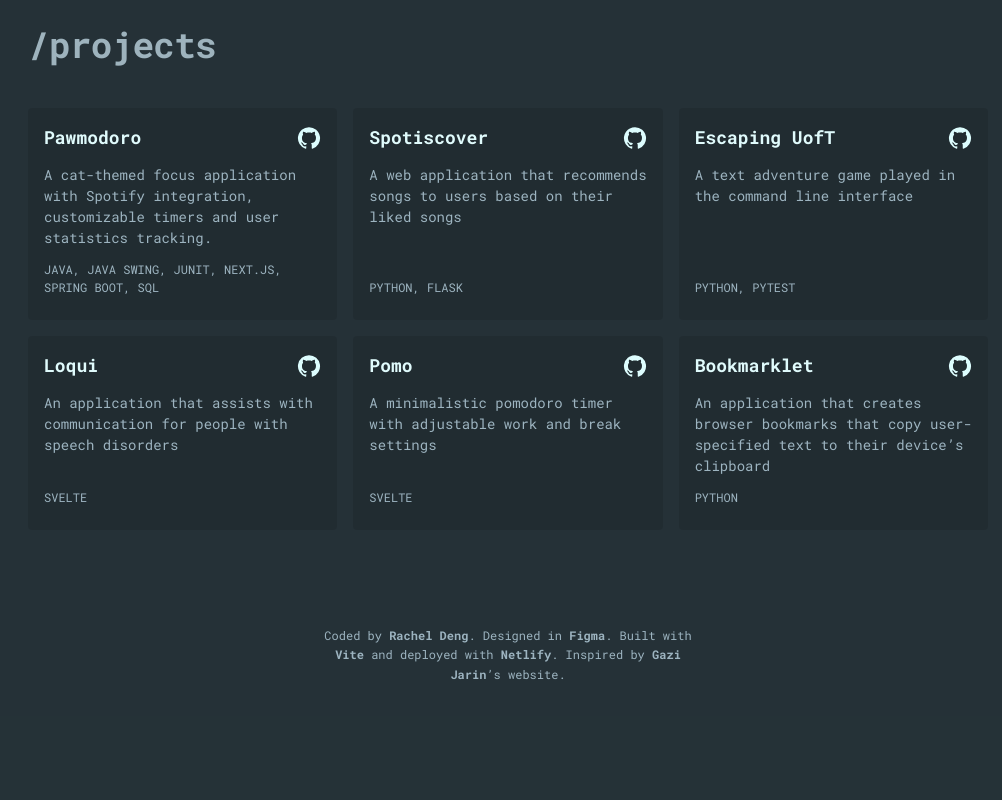
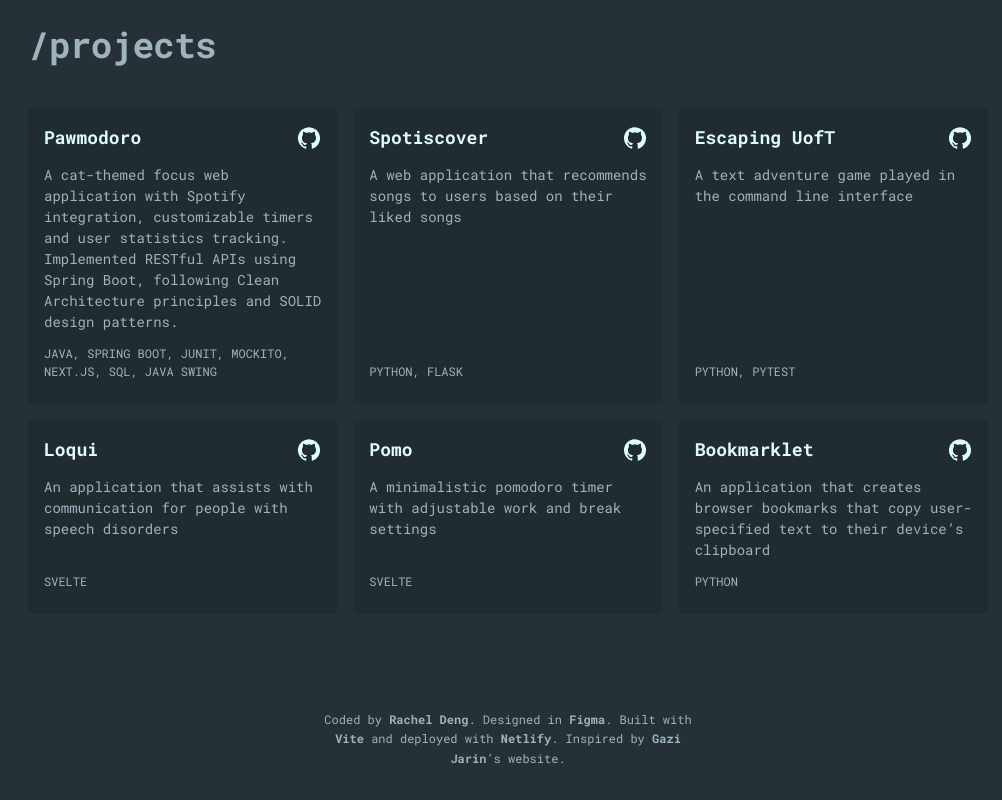
Before and after one commit to rachelkd/portfolio, a React (Vite) app: page / in a window 1280 px wide. Shown: the part 1900-2700 px from the top of the page, without its empty margins (132-1134 px from the left). Before the commit the page ends 2616 px from the top, so only its background shows below. Built offline with nearby package versions, Linux system fonts and the light colour scheme.

Commit message:
Update project details for Pawmodoro: changed GitHub link, enhanced description, and modified technologies used to reflect RESTful API implementation with Spring Boot and added Mockito.

```diff
--- a/src/components/Cards.tsx
+++ b/src/components/Cards.tsx
@@ -8,15 +8,16 @@ interface ProjectItems {
 
 const projectItems: { [key: string]: ProjectItems } = {
     Pawmodoro: {
-        githubLink: 'https://github.com/rachelkd/pawmodoro',
-        desc: 'A cat-themed focus application with Spotify integration, customizable timers and user statistics tracking.',
+        githubLink: 'https://github.com/rachelkd/pawmodoro-web',
+        desc: 'A cat-themed focus web application with Spotify integration, customizable timers and user statistics tracking. Implemented RESTful APIs using Spring Boot, following Clean Architecture principles and SOLID design patterns.',
         technologiesUsed: [
             'Java',
+            'Spring Boot',
+            'JUnit',
+            'Mockito',
+            'Next.js',
+            'SQL',
             'Java Swing',
-            'JUnit',
-            'Next.js',
-            'Spring Boot',
-            'SQL',
         ],
     },
     Spotiscover: {
```
